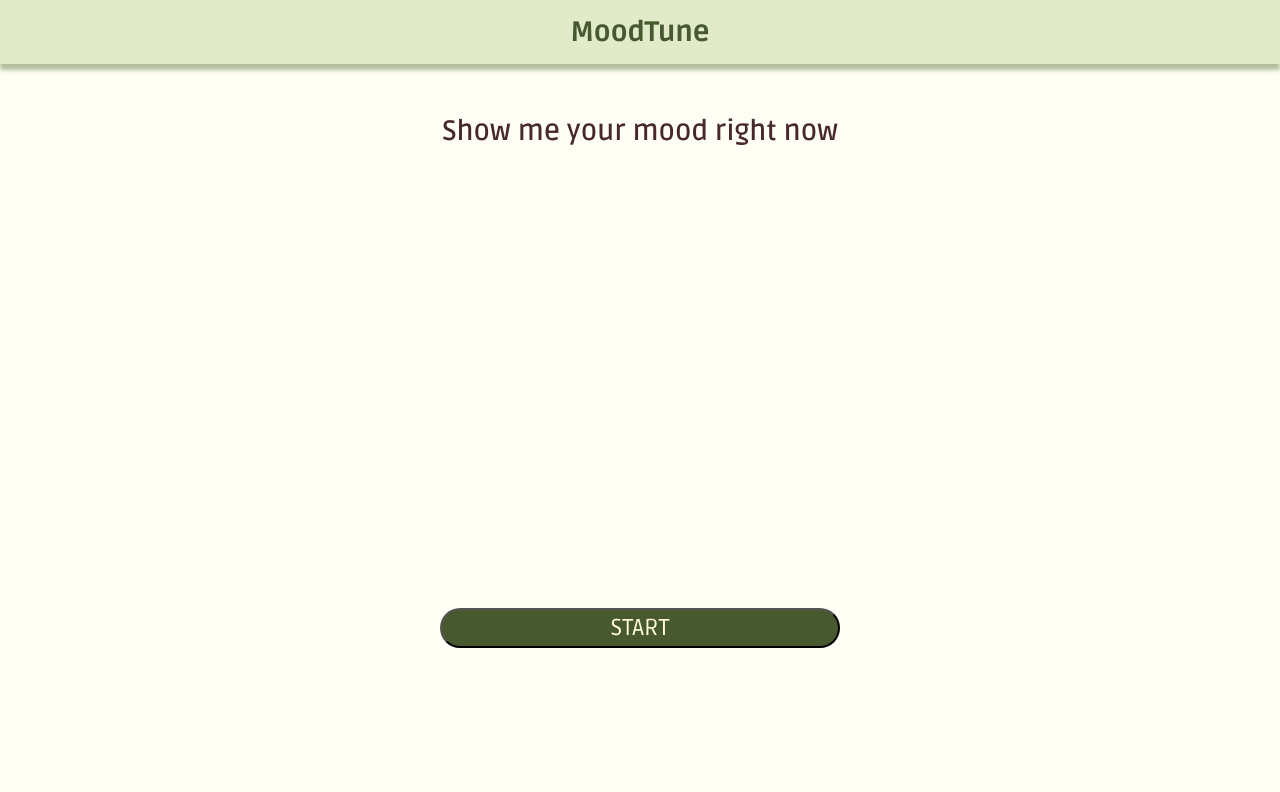
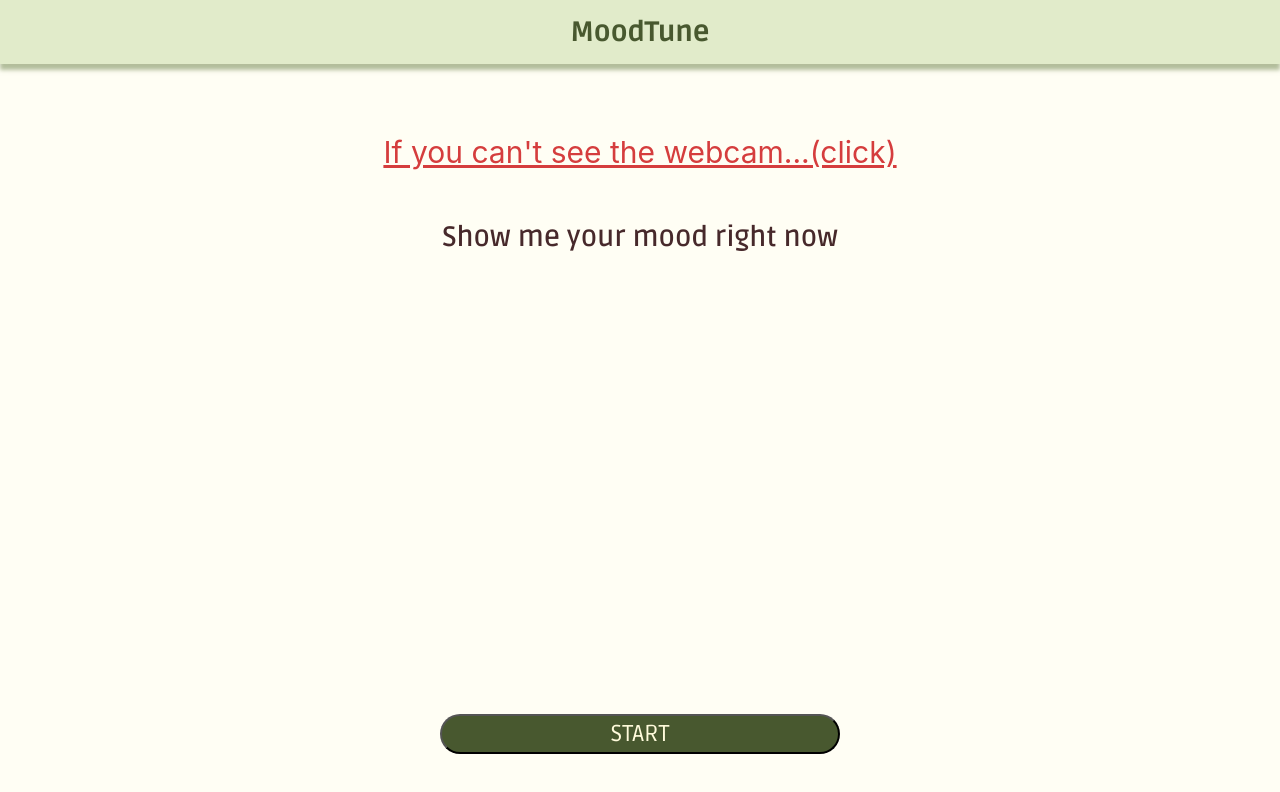
Before and after one commit to Harmony-Lab/Client, a React (Create React App) app: page / in a window 1280 px wide. Shown: the top 792 px of the page. Built offline with nearby package versions, Linux system fonts and the light colour scheme; no server answers.

Commit message:
design: fix design

```diff
--- a/public/index.html
+++ b/public/index.html
@@ -1,7 +1,15 @@
-<!DOCTYPE html>
+<!doctype html>
 <html lang="en">
   <head>
     <meta charset="utf-8" />
+    <link
+      rel="icon"
+      type="image/png"
+      sizes="16x16"
+      href="%PUBLIC_URL%/favicon-16x16.png"
+    />
+    <meta name="msapplication-TileColor" content="#ffffff" />
+    <meta name="theme-color" content="#ffffff" />
     <meta name="viewport" content="width=device-width, initial-scale=1" />
     <meta name="theme-color" content="#000000" />
     <meta
@@ -22,7 +30,7 @@
       work correctly both with client-side routing and a non-root public URL.
       Learn how to configure a non-root public URL by running `npm run build`.
     -->
-    <title>React App</title>
+    <title>MoodTune</title>
   </head>
   <body>
     <noscript>You need to enable JavaScript to run this app.</noscript>
--- a/src/pages/LandingPage.jsx
+++ b/src/pages/LandingPage.jsx
@@ -41,6 +41,17 @@ const CountDown = styled.div`
   color: #fffbdc;
   border-radius: 50%;
   background-color: #48582f;
+`;
+
+const GuideLink = styled.a`
+  color: #d53d3d;
+  text-decoration: underline;
+  font-size: 30px;
+  margin-top: 20px;
+  cursor: pointer;
+  &:hover {
+    color: #47292b;
+  }
 `;
 
 function LandingPage() {
@@ -99,6 +110,13 @@ function LandingPage() {
   return (
     <Container>
       <NavBar />
+      <GuideLink
+        href="https://zziglet.notion.site/How-to-use-webcam-in-MoodTune-152b37c0f882809fad56cc42db989054?pvs=4"
+        target="_blank"
+        rel="noopener noreferrer"
+      >
+        If you can't see the webcam...(click)
+      </GuideLink>
       <TextWrapper>Show me your mood right now</TextWrapper>
       <WebCam onCapture={capture ? handleCapture : null} />
       {showButton && (
```
Also changed, not shown: public/favicon-16x16.png (added), public/manifest.json.
